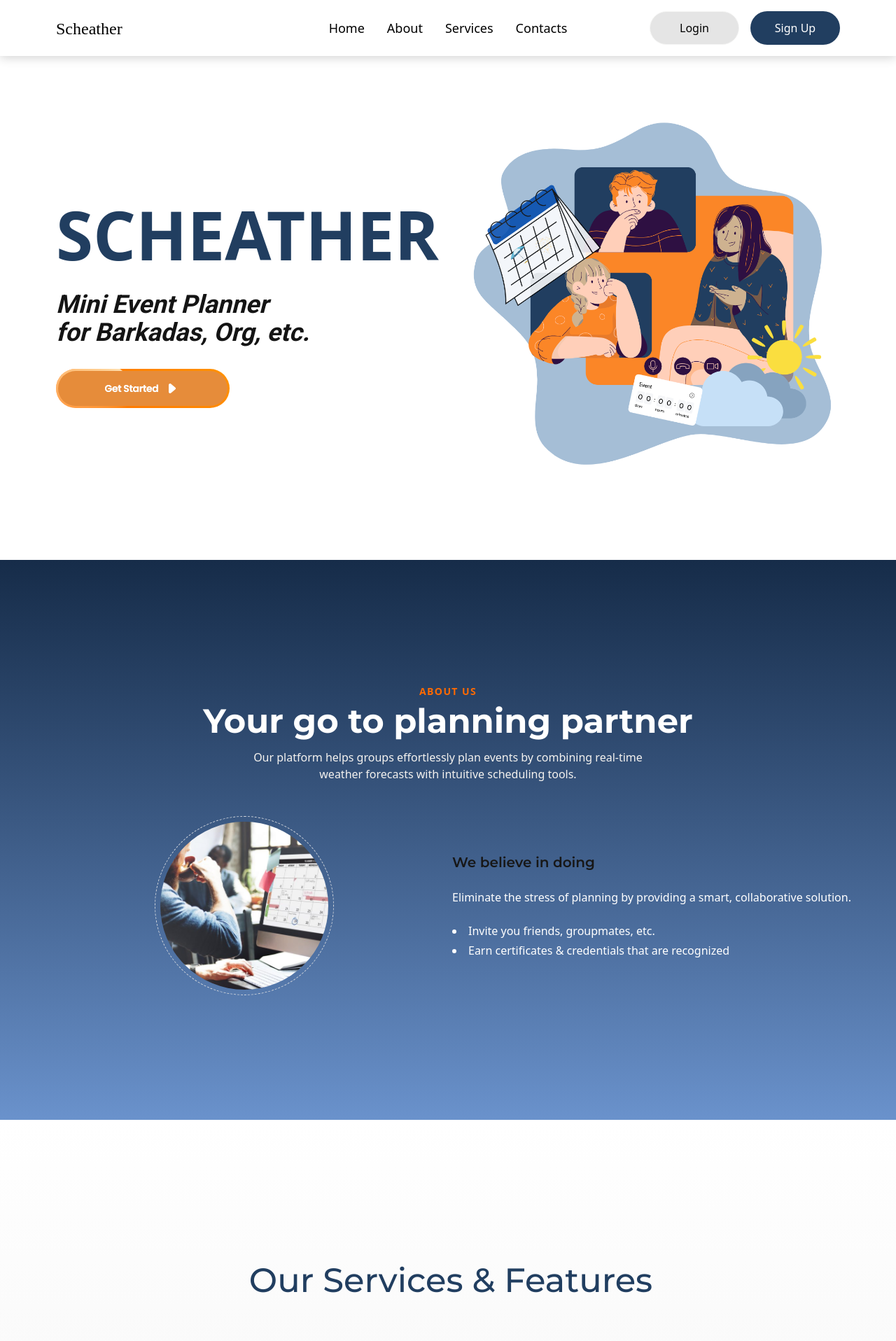
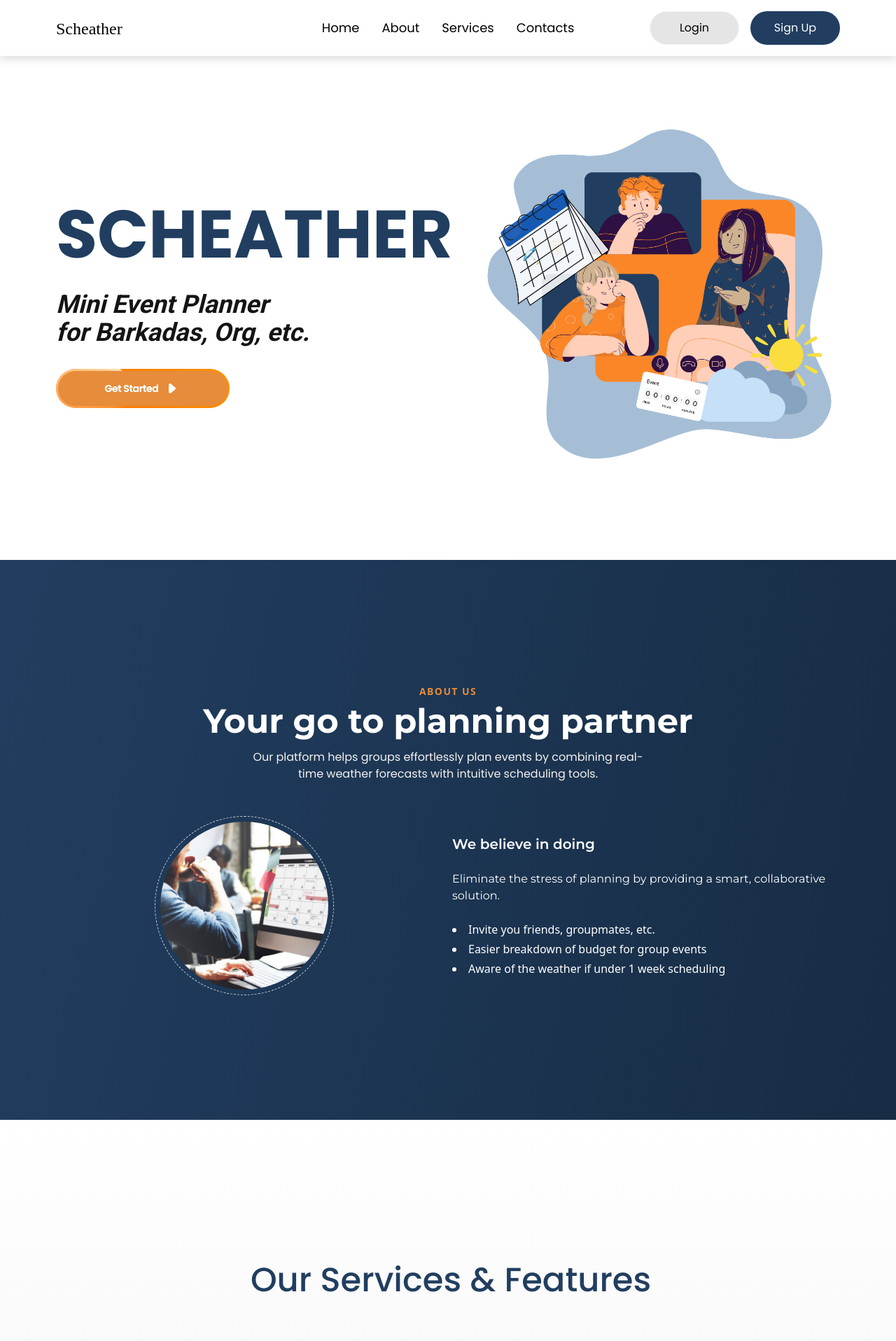
Before and after one commit to googiegoobers/SCHEATHER, a Next.js app in the folder scheather-next-app/: page / in a window 1280 px wide. Shown: the top 1916 px of the page at 70% size. Built offline with nearby package versions, Linux system fonts and the light colour scheme; a web font is replaced by a local one.

Commit message:
[Edit][Bautista]-bg-about-section

```diff
--- a/scheather-next-app/app/globals.css
+++ b/scheather-next-app/app/globals.css
@@ -73,3 +73,7 @@ html {
 #services {
   background-image: linear-gradient(to bottom, #ffffff, #f9f9f9, #f1f1f1);
 }
+
+#about {
+  background: linear-gradient(104deg, rgba(33, 62, 96, 1), rgba(23, 44, 68, 1));
+}
--- a/scheather-next-app/app/page.tsx
+++ b/scheather-next-app/app/page.tsx
@@ -13,7 +13,12 @@ export default function Home() {
     <div className="min-h-screen w-full bg-white overflow-x-hidden">
       <div className="w-full h-screen relative bg-white overflow-hidden">
         {/* Header */}
-        <header className="w-full h-20 bg-white shadow-[0px_1.5px_15px_0px_rgba(0,0,0,0.20)] justify-center flex fixed top-0 z-50">
+        <header
+          className="w-full h-20 bg-white shadow-[0px_1.5px_15px_0px_rgba(0,0,0,0.20)] justify-center flex fixed top-0 z-50"
+          style={{
+            fontFamily: "Poppins",
+          }}
+        >
           <div
             className="absolute left-[80px] top-[25px] text-[color:#213E60] text-2xl"
             style={{
@@ -66,13 +71,18 @@ export default function Home() {
 
         {/* Main Content */}
         <div
-          className="flex items-center justify-center h-[calc(100vh-70px)] mt-[70px] px-[80px] bg-white/70 scroll-mt-50"
+          className="flex items-center justify-center h-[calc(100vh-70px)] mt-[70px] px-[80px] bg-white/80 scroll-mt-50"
           id="home"
         >
           <div className="flex flex-row items-center justify-between w-full max-w-7xl gap-10">
             {/* LEFT CONTENT */}
             <div className="flex-1 max-w-[800px]">
-              <h1 className="text-[color:#213E60] text-8xl mb-8 font-poppins font-bold">
+              <h1
+                className="text-[color:#213E60] text-8xl mb-8 font-bold"
+                style={{
+                  fontFamily: "Poppins",
+                }}
+              >
                 SCHEATHER
               </h1>
               <h3
@@ -85,7 +95,7 @@ export default function Home() {
 
               <button
                 onClick={handleClick}
-                className="rgb-button group relative cursor-pointer overflow-hidden whitespace-nowrap px-6 py-4 text-black [background:var(--bg)] [border-radius:var(--radius)] transition-all duration-300 hover:scale-105 hover:shadow-[0_0_40px_8px_rgba(120,120,120,0.7)] flex justify-center"
+                className="rgb-button group relative cursor-pointer overflow-hidden whitespace-nowrap px-6 py-4 text-black [background:var(--bg)] [border-radius:var(--radius)] transition-all duration-300 hover:scale-105 hover:shadow-[0_0_40px_8px_rgba(120,120,120,0.7)] flex justify-center "
                 style={
                   {
                     "--spread": "90deg",
@@ -102,10 +112,10 @@ export default function Home() {
                     <div className="absolute inset-0 [background:conic-gradient(from_calc(270deg-(var(--spread)*0.5)),transparent_0,var(--shimmer-color)_var(--spread),transparent_var(--spread))]"></div>
                   </div>
                 </div>
-                <div className="absolute [background:var(--bg)] [border-radius:var(--radius)] [inset:var(--cut)]"></div>
+                <div className="absolute [background:var(--bg)] [border-radius:var(--radius)] [inset:var(--cut)] "></div>
                 <div className="z-10 flex items-center justify-center gap-2 w-50">
                   <span
-                    className="whitespace-pre bg-gradient-to-b from-white from-30% to-gray-300/80 bg-clip-text text-sm font-semibold leading-none tracking-tight text-white"
+                    className="whitespace-pre bg-gradient-to-b from-white from-30% to-gray-300/80 bg-clip-text text-sm font-semibold leading-none tracking-tight text-white "
                     style={{ fontFamily: "Poppins" }}
                   >
                     Get Started
@@ -141,10 +151,10 @@ export default function Home() {
 
       <div
         id="about"
-        className="w-full min-h-screen bg-gradient-to-b from-[#162C49] to-[#6A92CC] px-4 flex flex-col justify-center items-center text-center scroll-mt-10"
+        className="w-full min-h-screen px-4 flex flex-col justify-center items-center text-center scroll-mt-10"
       >
         <div className="text-center mb-12">
-          <h2 className="text-orange-500 font-semibold text-sm uppercase tracking-widest mb-2">
+          <h2 className="text-[color:#e68c3a] font-bold text-sm uppercase tracking-widest mb-2">
             About Us
           </h2>
           <h1
@@ -153,7 +163,10 @@ export default function Home() {
           >
             Your go to planning partner
           </h1>
-          <p className="text-[color:#f4f2ef] max-w-xl mx-auto text-base ">
+          <p
+            className="text-[color:#f4f2ef] max-w-xl mx-auto text-base "
+            style={{ fontFamily: "Poppins" }}
+          >
             Our platform helps groups effortlessly plan events by combining
             real-time weather forecasts with intuitive scheduling tools.
           </p>
@@ -171,21 +184,24 @@ export default function Home() {
             </div>
           </div>
 
-          {/* Right side – text content */}
           <div className="space-y-6 text-left">
             <h3
-              className="text-xl font-semibold text-blue"
+              className="text-xl font-semibold text-white"
               style={{ fontFamily: "Montserrat" }}
             >
               We believe in doing
             </h3>
-            <p className="text-white">
+            <p
+              className="text-white font-lg"
+              style={{ fontFamily: "Montserrat" }}
+            >
               Eliminate the stress of planning by providing a smart,
               collaborative solution.
             </p>
-            <ul className="list-disc list-inside text-white space-y-1">
+            <ul className="list-disc list-inside text-white space-y-1 font-medium">
               <li>Invite you friends, groupmates, etc.</li>
-              <li>Earn certificates & credentials that are recognized</li>
+              <li>Easier breakdown of budget for group events</li>
+              <li>Aware of the weather if under 1 week scheduling</li>
             </ul>
           </div>
         </div>
@@ -199,9 +215,9 @@ export default function Home() {
         <div className="text-center mb-16">
           <h1 className="text-3xl md:text-3xl lg:text-5xl font-medium text-[color:#213E60]">
             <span
-              className="font-poppins ml-2"
+              className="ml-2"
               style={{
-                fontFamily: "Montserrat",
+                fontFamily: "Poppins",
               }}
             >
               Our Services & Features
@@ -215,7 +231,7 @@ export default function Home() {
             <div className="bg-zinc-300 rounded-[30px] h-[200px] sm:h-[220px] md:h-[250px] lg:h-[280px] p-4 sm:p-5 md:p-6 flex flex-col justify-center items-center cursor-pointer card">
               <img src="/schedule-logo.png" alt="calendar" className="mb-4" />
               <div className="text-center">
-                <h3 className="text-lg sm:text-xl md:text-xl lg:text-2xl font-semibold mb-2 sm:mb-3 md:mb-4 text-black">
+                <h3 className="text-lg sm:text-xl md:text-xl lg:text-2xl font-semibold mb-2 sm:mb-3 md:mb-4 text-black font-mono">
                   Scheduling
                 </h3>
                 <p
@@ -233,7 +249,7 @@ export default function Home() {
             <div className="bg-zinc-300 rounded-[30px] h-[200px] sm:h-[220px] md:h-[250px] lg:h-[280px] p-4 sm:p-5 md:p-6 flex flex-col justify-center items-center cursor-pointer card">
               <img src="/wether-logo.png" alt="weather" className="mb-4" />
               <div className="text-center">
-                <h3 className="text-lg sm:text-xl md:text-xl lg:text-2xl font-semibold mb-2 sm:mb-3 md:mb-4 text-black">
+                <h3 className="text-lg sm:text-xl md:text-xl lg:text-2xl font-semibold mb-2 sm:mb-3 md:mb-4 text-black font-mono">
                   Weather Aware
                 </h3>
                 <p
@@ -251,7 +267,7 @@ export default function Home() {
             <div className="bg-zinc-300 rounded-[30px] h-[200px] sm:h-[220px] md:h-[250px] lg:h-[280px] p-4 sm:p-5 md:p-6 flex flex-col justify-center items-center md:col-span-2 lg:col-span-1 cursor-pointer card">
               <img src="/group-logo.png" alt="group" className="mb-4" />
               <div className="text-center">
-                <h3 className="text-lg sm:text-xl md:text-xl lg:text-2xl font-semibold mb-2 sm:mb-3 md:mb-4 text-black">
+                <h3 className="text-lg sm:text-xl md:text-xl lg:text-2xl font-semibold mb-2 sm:mb-3 md:mb-4 text-black font-mono">
                   Group Events
                 </h3>
                 <p
```
